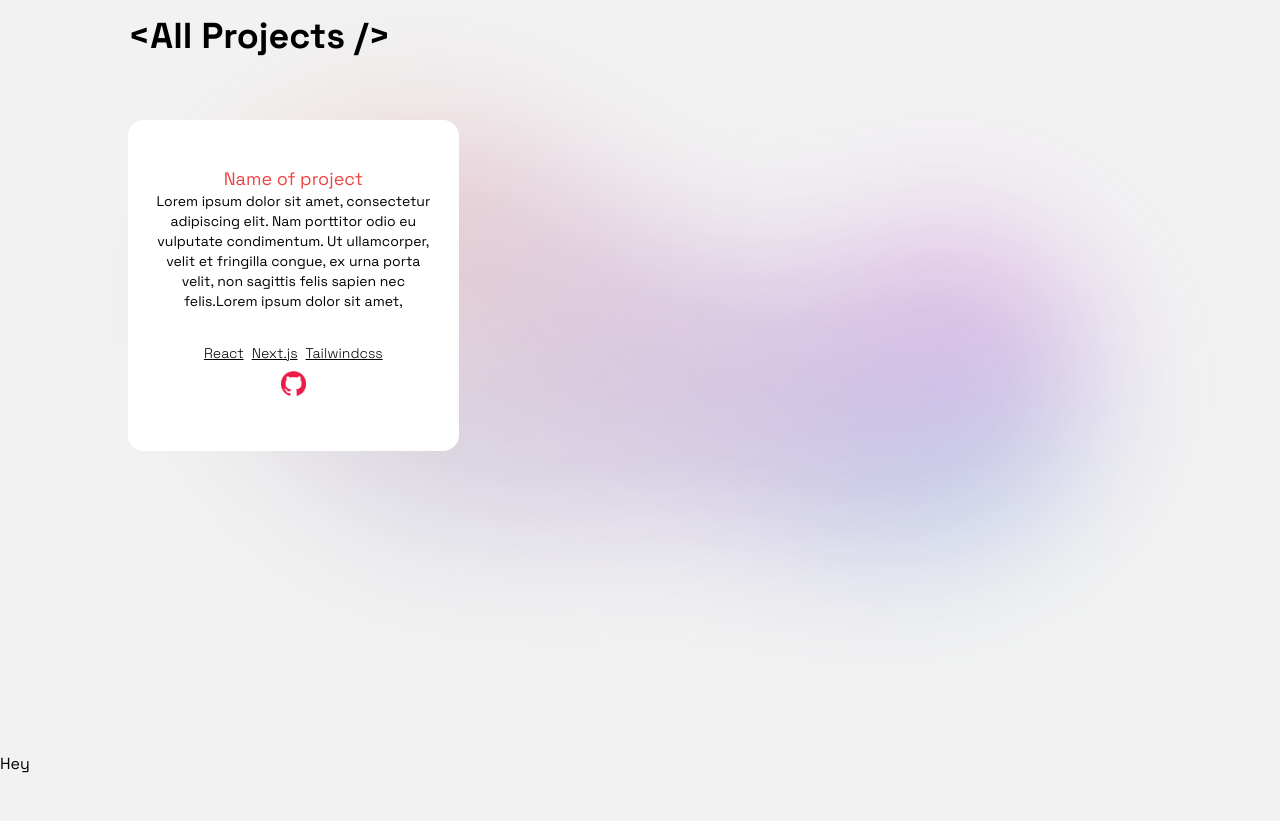
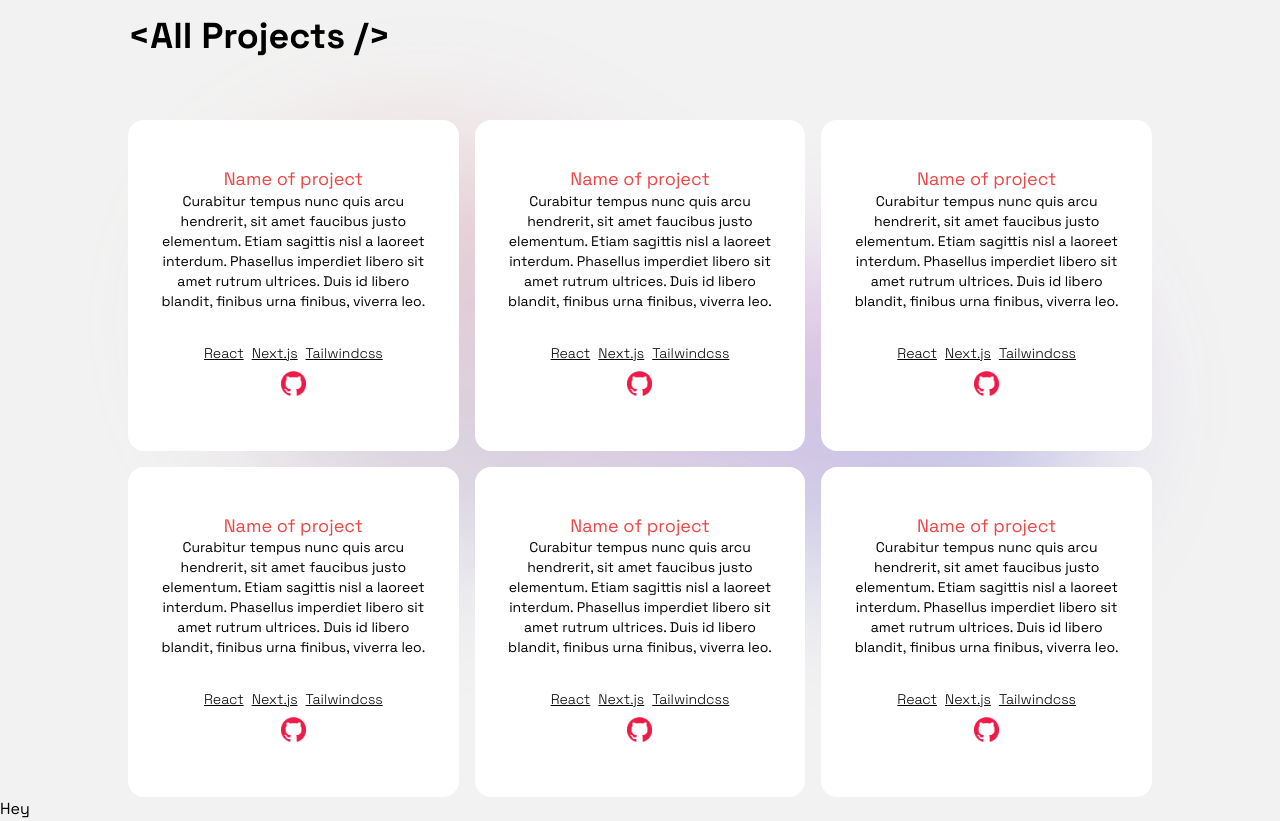
Before and after one commit to JouriDeLigt/portfolio-v1, a Next.js app: page / in a window 1280 px wide. Shown: the part 2520-3341 px from the top of the page. Before the commit the page ends 3296 px from the top, so only its background shows below. Built offline with nearby package versions, Linux system fonts and the light colour scheme.

Commit message:
Created all projects section

```diff
--- a/components/AllProjects.js
+++ b/components/AllProjects.js
@@ -1,6 +1,8 @@
 import Image from "next/image";
 import Link from "next/link";
-function AllProjects() {
+import SingleProject from "./SingleProject";
+function AllProjects(props) {
+  const allProjectItems = props.allProjectItems;
   return (
     <section
       className="relative w-full min-h-screen pt-16 flex items-start justify-center"
@@ -18,55 +20,16 @@ function AllProjects() {
           &lt;All projects &#47;&gt;
         </h2>
         <div className="grid gap-4 grid-cols-3 mt-16">
-          <div className="bg-white py-12 px-6 flex flex-col items-center rounded-2xl">
-            <h3 className="text-lg text-red-500 text-center leading-tight">
-              Name of project
-            </h3>
-            <p className="text-sm text-center">
-              Lorem ipsum dolor sit amet, consectetur adipiscing elit. Nam
-              porttitor odio eu vulputate condimentum. Ut ullamcorper, velit et
-              fringilla congue, ex urna porta velit, non sagittis felis sapien
-              nec felis.Lorem ipsum dolor sit amet,{" "}
-            </p>
-            <div className="flex gap-2 mt-8">
-              <Link href="#">
-                <a
-                  target="_blank"
-                  className="text-sm hover:text-red-500 font-light underline transition ease-in-out duration-150"
-                >
-                  React
-                </a>
-              </Link>
-              <Link href="#">
-                <a
-                  target="_blank"
-                  className="text-sm hover:text-red-500 font-light underline transition ease-in-out duration-150"
-                >
-                  Next.js
-                </a>
-              </Link>
-              <Link href="#">
-                <a
-                  target="_blank"
-                  className="text-sm hover:text-red-500 font-light underline transition ease-in-out duration-150"
-                >
-                  Tailwindcss
-                </a>
-              </Link>
-            </div>
-            <div className="flex gap-2 mt-2">
-              <Link href="#">
-                <a target="_blank">
-                  <Image
-                    src="/static/images/github.png"
-                    alt="Github repo"
-                    width={25}
-                    height={25}
-                  />
-                </a>
-              </Link>
-            </div>
-          </div>
+          {allProjectItems.map(([slug, name, text, skills, url, repo]) => (
+            <SingleProject
+              key={slug}
+              name={name}
+              text={text}
+              skills={skills}
+              url={url}
+              repo={repo}
+            />
+          ))}
         </div>
       </div>
     </section>
--- /dev/null
+++ b/components/SingleProject.js
@@ -0,0 +1,36 @@
+import Image from "next/image";
+import Link from "next/link";
+function SingleProject({ slug, name, text, skills, url, repo }) {
+  return (
+    <div className="bg-white py-12 px-6 flex flex-col items-center rounded-2xl">
+      <h3 className="text-lg text-red-500 text-center leading-tight">{name}</h3>
+      <p className="text-sm text-center">{text}</p>
+      <div className="flex gap-2 mt-8">
+        {skills.map(([name, url]) => (
+          <Link key={name} href={url}>
+            <a
+              target="_blank"
+              className="text-sm hover:text-red-500 font-light underline transition ease-in-out duration-150"
+            >
+              {name}
+            </a>
+          </Link>
+        ))}
+      </div>
+      <div className="flex gap-2 mt-2">
+        <Link href={repo}>
+          <a target="_blank">
+            <Image
+              src="/static/images/github.png"
+              alt="Github repo"
+              width={25}
+              height={25}
+            />
+          </a>
+        </Link>
+      </div>
+    </div>
+  );
+}
+
+export default SingleProject;
--- a/pages/index.js
+++ b/pages/index.js
@@ -53,6 +53,80 @@ export default function Home() {
       ],
     ],
   ];
+  const allProjectItems = [
+    [
+      "name-of-project",
+      "Name of project",
+      "Curabitur tempus nunc quis arcu hendrerit, sit amet faucibus justo elementum. Etiam sagittis nisl a laoreet interdum. Phasellus imperdiet libero sit amet rutrum ultrices. Duis id libero blandit, finibus urna finibus, viverra leo.",
+      [
+        ["React", "https://reactjs.org/"],
+        ["Next.js", "https://nextjs.org/"],
+        ["Tailwindcss", "https://tailwindcss.com/"],
+      ],
+      "",
+      "https://github.com/JouriDeLigt/portfolio-v1",
+    ],
+    [
+      "name-of-project2",
+      "Name of project",
+      "Curabitur tempus nunc quis arcu hendrerit, sit amet faucibus justo elementum. Etiam sagittis nisl a laoreet interdum. Phasellus imperdiet libero sit amet rutrum ultrices. Duis id libero blandit, finibus urna finibus, viverra leo.",
+      [
+        ["React", "https://reactjs.org/"],
+        ["Next.js", "https://nextjs.org/"],
+        ["Tailwindcss", "https://tailwindcss.com/"],
+      ],
+      "",
+      "https://github.com/JouriDeLigt/portfolio-v1",
+    ],
+    [
+      "name-of-project3",
+      "Name of project",
+      "Curabitur tempus nunc quis arcu hendrerit, sit amet faucibus justo elementum. Etiam sagittis nisl a laoreet interdum. Phasellus imperdiet libero sit amet rutrum ultrices. Duis id libero blandit, finibus urna finibus, viverra leo.",
+      [
+        ["React", "https://reactjs.org/"],
+        ["Next.js", "https://nextjs.org/"],
+        ["Tailwindcss", "https://tailwindcss.com/"],
+      ],
+      "",
+      "https://github.com/JouriDeLigt/portfolio-v1",
+    ],
+    [
+      "name-of-project4",
+      "Name of project",
+      "Curabitur tempus nunc quis arcu hendrerit, sit amet faucibus justo elementum. Etiam sagittis nisl a laoreet interdum. Phasellus imperdiet libero sit amet rutrum ultrices. Duis id libero blandit, finibus urna finibus, viverra leo.",
+      [
+        ["React", "https://reactjs.org/"],
+        ["Next.js", "https://nextjs.org/"],
+        ["Tailwindcss", "https://tailwindcss.com/"],
+      ],
+      "",
+      "https://github.com/JouriDeLigt/portfolio-v1",
+    ],
+    [
+      "name-of-project5",
+      "Name of project",
+      "Curabitur tempus nunc quis arcu hendrerit, sit amet faucibus justo elementum. Etiam sagittis nisl a laoreet interdum. Phasellus imperdiet libero sit amet rutrum ultrices. Duis id libero blandit, finibus urna finibus, viverra leo.",
+      [
+        ["React", "https://reactjs.org/"],
+        ["Next.js", "https://nextjs.org/"],
+        ["Tailwindcss", "https://tailwindcss.com/"],
+      ],
+      "",
+      "https://github.com/JouriDeLigt/portfolio-v1",
+    ],
+    [
+      "name-of-project6",
+      "Name of project",
+      "Curabitur tempus nunc quis arcu hendrerit, sit amet faucibus justo elementum. Etiam sagittis nisl a laoreet interdum. Phasellus imperdiet libero sit amet rutrum ultrices. Duis id libero blandit, finibus urna finibus, viverra leo.",
+      [
+        ["React", "https://reactjs.org/"],
+        ["Next.js", "https://nextjs.org/"],
+        ["Tailwindcss", "https://tailwindcss.com/"],
+      ],
+      "",
+      "https://github.com/JouriDeLigt/portfolio-v1",
+    ],
+  ];
   return (
     <div className="page">
       <Head>
@@ -75,7 +149,7 @@ export default function Home() {
         <Hero socialItems={socialItems} />
         <About skillItems={skillItems} />
         <FeaturedProjects projectItems={projectItems} />
-        <AllProjects />
+        <AllProjects allProjectItems={allProjectItems} />
       </main>
 
       <footer>
```
